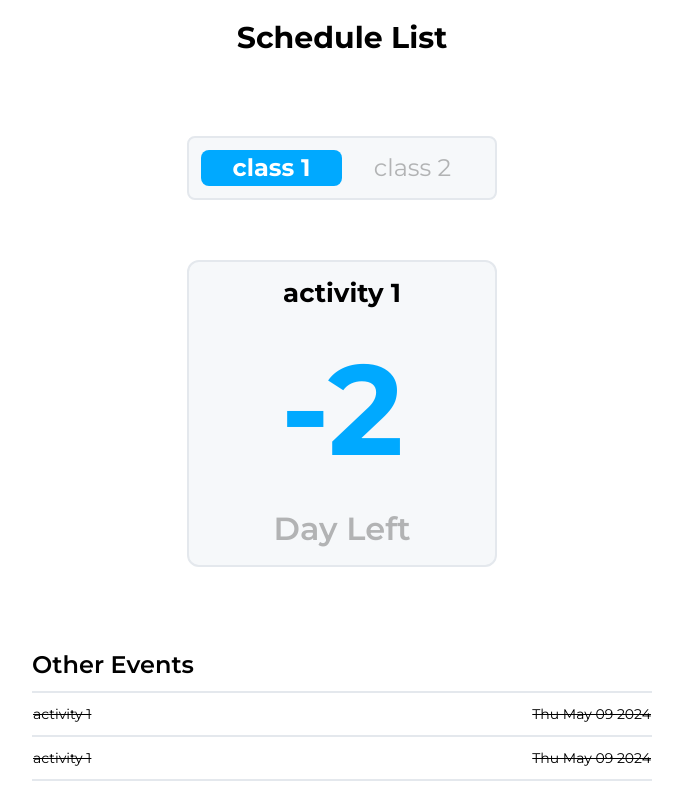
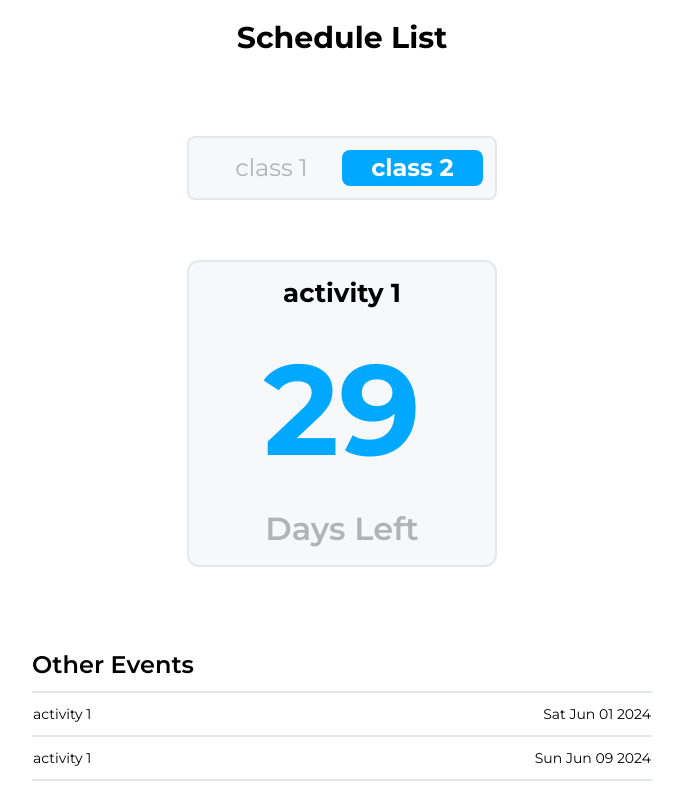
Before and after one commit to nardaiv/multiple-date-count-down, a React (Vite) app: page / in a window 1280 px wide. Shown: the top 794 px of the page, without its empty margins (298-981 px from the left). Built offline with nearby package versions, Linux system fonts and the light colour scheme.

Commit message:
updating countdown display (still broken)

```diff
--- a/src/App.jsx
+++ b/src/App.jsx
@@ -6,9 +6,10 @@ import OtherSchedule from './OtherSchedule';
 
 function App() {
   const [currentDate, setCurrentDate ]= React.useState(new Date());
-  const [selectedMenu, setSelectedMenu] = React.useState(0);
+  const [selectedMenu, setSelectedMenu] = React.useState(1);
+
+  //add status date to tell which date has already in the past
   const [processedData, setProcessedData]= React.useState(
-    //add status date to tell which date has already in the past
      Data.schedules.map( (val, i)=> {
 
       const newData = val.events.map( el => {
@@ -26,10 +27,25 @@ function App() {
       return {...val, events: newData }
     })
   )
+  console.log(processedData)
+  const [selectedEventIndex, setSelectedEventIndex] = React.useState(0)
 
+  console.log(selectedEventIndex)
+  React.useEffect(()=>{
+    //change the selectedEventIndex so it matches the selectedMenu
+    setSelectedEventIndex(()=>{
+      let i = null;
+      let eventsArr = processedData[selectedMenu].events ;
+      for(let j = 0; j<eventsArr.length; j++){
+        i = !eventsArr[j].isEventPast ? j : null;
+      }
+      return i
+    })
+  }, [selectedMenu])
 
   function changeSelected(id){
     setSelectedMenu(id)
+    if (selectedMenu!= id ) setSelectedEventIndex(0)
   }
 
   return (
@@ -37,11 +53,11 @@ function App() {
 
       <h1 className='font-bold text-3xl text-center mb-10'>Schedule List</h1>
 
-      <Menu selectedMenu={selectedMenu} data={Data} changeSelected={changeSelected} />
+      <Menu selectedMenu={selectedMenu} data={Data} changeSelected={(a) => changeSelected(a)} />
 
-      <CountDown currentDate={currentDate} data={Data} selectedMenu={selectedMenu}/>
+      <CountDown currentDate={currentDate} data={processedData} selectedMenu={selectedMenu} selectedEventIndex={selectedEventIndex}/>
 
-      <OtherSchedule currentDate={currentDate} data={processedData}  selectedMenu={selectedMenu}/>
+      <OtherSchedule currentDate={currentDate} data={processedData}  selectedMenu={selectedMenu} selectedEventIndex={selectedEventIndex}/>
 
       <p className='text-gray-400'>Built with ❤️ by <a href="https://github.com/nardaiv/" className='underline decoration-mainblue/40 hover:decoration-4'>nardaiv</a></p>
     </div>
--- a/src/CountDown.jsx
+++ b/src/CountDown.jsx
@@ -1,14 +1,19 @@
 import React from 'react'
 
 export default function CountDown(props){
-    const selectedEvent = props.data.schedules[props.selectedMenu].events[0]
+    // console.log(props)
+    const selectedEvent = props.data[props.selectedMenu].events[props.selectedEventIndex];
+    // console.log(selectedEvent)
+
+
     const eventDate = new Date(selectedEvent.date);
-    const remainingTime =  Math.ceil((eventDate.getTime() - props.currentDate.getTime())/(1000*60*60*24));
+    const remainingDate = Math.ceil((eventDate.getTime() - props.currentDate.getTime())/(1000*60*60*24));
+
     return (
         <div className='bg-grey border-2 border-darkgrey w-full md:w-6/12 lg:w-3/12 rounded-xl p-3 mt-5 text-center'>
             <h2 className='font-bold text-[26px]'>{selectedEvent.title}</h2>
-            <p className='text-mainblue text-[128px] font-bold'>{remainingTime}</p>
-            <p className='text-faintblack font-semibold text-[32px]'>Day{remainingTime >1 ? "s": ""} Left</p>
+            <p className='text-mainblue text-[128px] font-bold'>{remainingDate}</p>
+            <p className='text-faintblack font-semibold text-[32px]'>Day{remainingDate>1 ? "s": ""} Left</p>
         </div>
     )
 }
--- a/src/Data.js
+++ b/src/Data.js
@@ -14,7 +14,8 @@ export default {
         {
             groupName : "class 2",
             events : [
-                {title : "activity 1", date : "1-6-2024"}
+                {title : "activity 1", date : "2024-06-01"},
+                {title : "activity 1", date : "2024-06-09"}
             ]
         }
     ]
--- a/src/OtherSchedule.jsx
+++ b/src/OtherSchedule.jsx
@@ -3,7 +3,9 @@ import React from "react";
 export default function OtherSchedule(props){
     const tableElement = props.data[props.selectedMenu].events.map((val, i)=>{
         return(
-            <tr className={val.isEventPast? "leading-10 line-through": "leading-10"} key={i}>
+            <tr className={val.isEventPast? "leading-10 line-through": "leading-10"}
+            onClick={()=> val.isEventPast&& console.log("hello")}
+            key={i}>
                 <td className="border-y-2 border-darkgrey">{val.title}</td>
                 <td className="border-y-2 border-darkgrey text-right">{new Date(val.date).toDateString()}</td>
             </tr>
```
